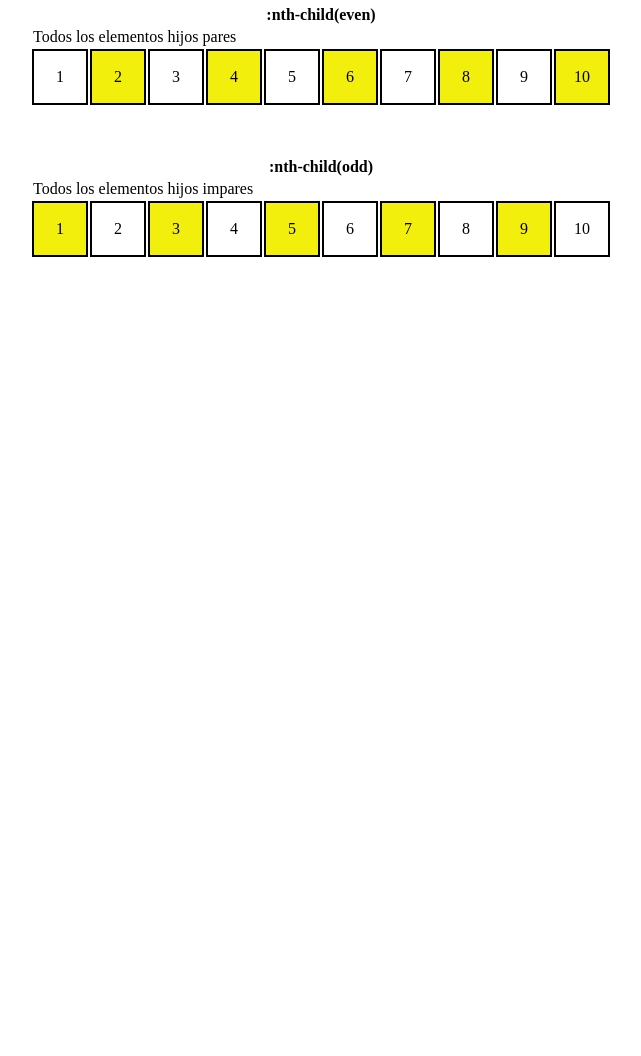
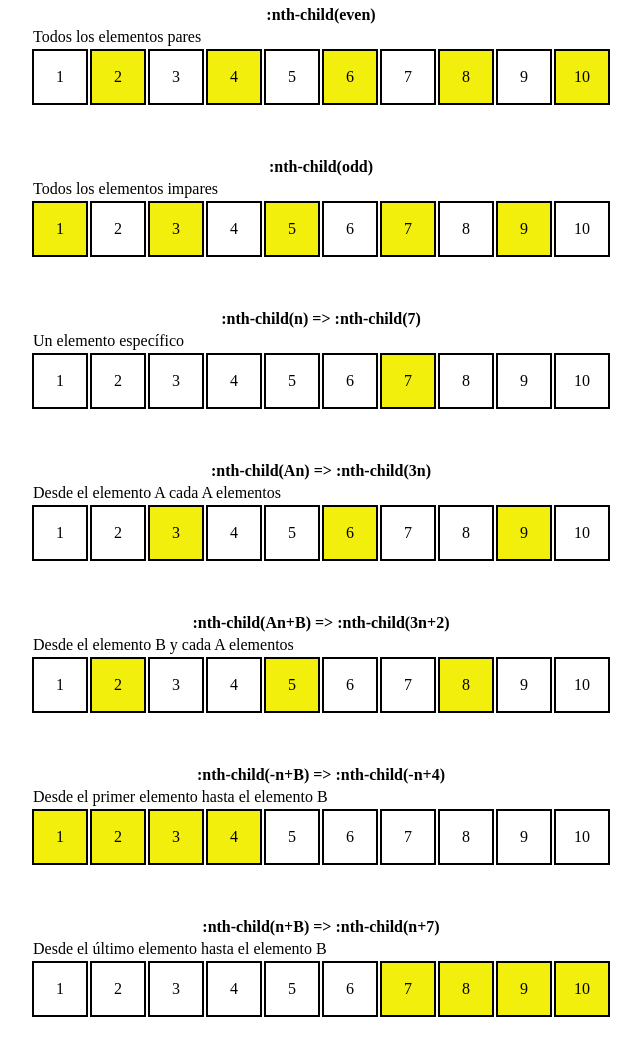
Before and after one commit to haelorm/nth-child, a plain HTML site: page index.html in a window 1280 px wide. Shown: the part 72-1128 px from the top of the page, without its empty margins (319-960 px from the left). Before the commit the page ends 800 px from the top, so only its background shows below. Drawn offline with Linux system fonts and the light colour scheme.

Commit message:
commit 2

```diff
--- a/index.html
+++ b/index.html
@@ -19,7 +19,7 @@
             </thead>
             <tbody>
                 <tr>
-                    <td colspan="10">Todos los elementos hijos pares</td>
+                    <td colspan="10">Todos los elementos pares</td>
                 </tr>
                 <tr class="child-elements even">
                     <td>1</td>
@@ -44,7 +44,7 @@
             </thead>
             <tbody>
                 <tr>
-                    <td colspan="10">Todos los elementos hijos impares</td>
+                    <td colspan="10">Todos los elementos impares</td>
                 </tr>
                 <tr class="child-elements odd">
                     <td>1</td>
@@ -60,6 +60,132 @@
                 </tr>
             </tbody>
         </table>
+
+        <table>
+            <thead>
+                <tr>
+                    <th colspan="10">:nth-child(n) => :nth-child(7)</th>
+                </tr>
+            </thead>
+            <tbody>
+                <tr>
+                    <td colspan="10">Un elemento específico</td>
+                </tr>
+                <tr class="child-elements num-element">
+                    <td>1</td>
+                    <td>2</td>
+                    <td>3</td>
+                    <td>4</td>
+                    <td>5</td>
+                    <td>6</td>
+                    <td>7</td>
+                    <td>8</td>
+                    <td>9</td>
+                    <td>10</td>
+                </tr>
+            </tbody>
+        </table>
+
+        <table>
+            <thead>
+                <tr>
+                    <th colspan="10">:nth-child(An) => :nth-child(3n) </th>
+                </tr>
+            </thead>
+            <tbody>
+                <tr>
+                    <td colspan="10">Desde el elemento A cada A elementos</td>
+                </tr>
+                <tr class="child-elements An">
+                    <td>1</td>
+                    <td>2</td>
+                    <td>3</td>
+                    <td>4</td>
+                    <td>5</td>
+                    <td>6</td>
+                    <td>7</td>
+                    <td>8</td>
+                    <td>9</td>
+                    <td>10</td>
+                </tr>
+            </tbody>
+        </table>
+
+        <table>
+            <thead>
+                <tr>
+                    <th colspan="10">:nth-child(An+B) => :nth-child(3n+2)</th>
+                </tr>
+            </thead>
+            <tbody>
+                <tr>
+                    <td colspan="10">Desde el elemento B y cada A elementos</td>
+                </tr>
+                <tr class="child-elements AnplusB">
+                    <td>1</td>
+                    <td>2</td>
+                    <td>3</td>
+                    <td>4</td>
+                    <td>5</td>
+                    <td>6</td>
+                    <td>7</td>
+                    <td>8</td>
+                    <td>9</td>
+                    <td>10</td>
+                </tr>
+            </tbody>
+        </table>
+
+        <table>
+            <thead>
+                <tr>
+                    <th colspan="10">:nth-child(-n+B) => :nth-child(-n+4)</th>
+                </tr>
+            </thead>
+            <tbody>
+                <tr>
+                    <td colspan="10">Desde el primer elemento hasta el elemento B</td>
+                </tr>
+                <tr class="child-elements minusnplusB">
+                    <td>1</td>
+                    <td>2</td>
+                    <td>3</td>
+                    <td>4</td>
+                    <td>5</td>
+                    <td>6</td>
+                    <td>7</td>
+                    <td>8</td>
+                    <td>9</td>
+                    <td>10</td>
+                </tr>
+            </tbody>
+        </table>
+
+        <table>
+            <thead>
+                <tr>
+                    <th colspan="10">:nth-child(n+B) => :nth-child(n+7)</th>
+                </tr>
+            </thead>
+            <tbody>
+                <tr>
+                    <td colspan="10">Desde el último elemento hasta el elemento B</td>
+                </tr>
+                <tr class="child-elements nplusB">
+                    <td>1</td>
+                    <td>2</td>
+                    <td>3</td>
+                    <td>4</td>
+                    <td>5</td>
+                    <td>6</td>
+                    <td>7</td>
+                    <td>8</td>
+                    <td>9</td>
+                    <td>10</td>
+                </tr>
+            </tbody>
+        </table>
+
     </section>
 </body>
 
--- a/styles.css
+++ b/styles.css
@@ -1,29 +1,53 @@
-body{
+:root {
+    --color-first: #f3ef0d;
+}
+
+body {
     overflow-x: hidden;
 }
 
-.container{
+.container {
     display: flex;
     flex-direction: column;
     align-items: center;
 }
 
 
-table{
+table {
     margin-bottom: 3rem;
 }
 
-.child-elements td{
-    height:50px;
-    width:50px;
+.child-elements td {
+    height: 50px;
+    width: 50px;
     text-align: center;
     border: 2px solid #000;
 }
 
-.even td:nth-child(even){
-    background-color: #f3ef0d;
+.even td:nth-child(even) {
+    background-color: var(--color-first);
 }
 
-.odd td:nth-child(odd){
-    background-color: #f3ef0d;
+.odd td:nth-child(odd) {
+    background-color: var(--color-first);
 }
+
+.num-element td:nth-child(7) {
+    background-color: var(--color-first);
+}
+
+.An td:nth-child(3n) {
+    background-color: var(--color-first);
+}
+
+.AnplusB td:nth-child(3n+2) {
+    background-color: var(--color-first);
+}
+
+.minusnplusB td:nth-child(-n+4) {
+    background-color: var(--color-first);
+}
+
+.nplusB td:nth-child(n+7) {
+    background-color: var(--color-first);
+}
```
Also changed, not shown: 1 other file.
